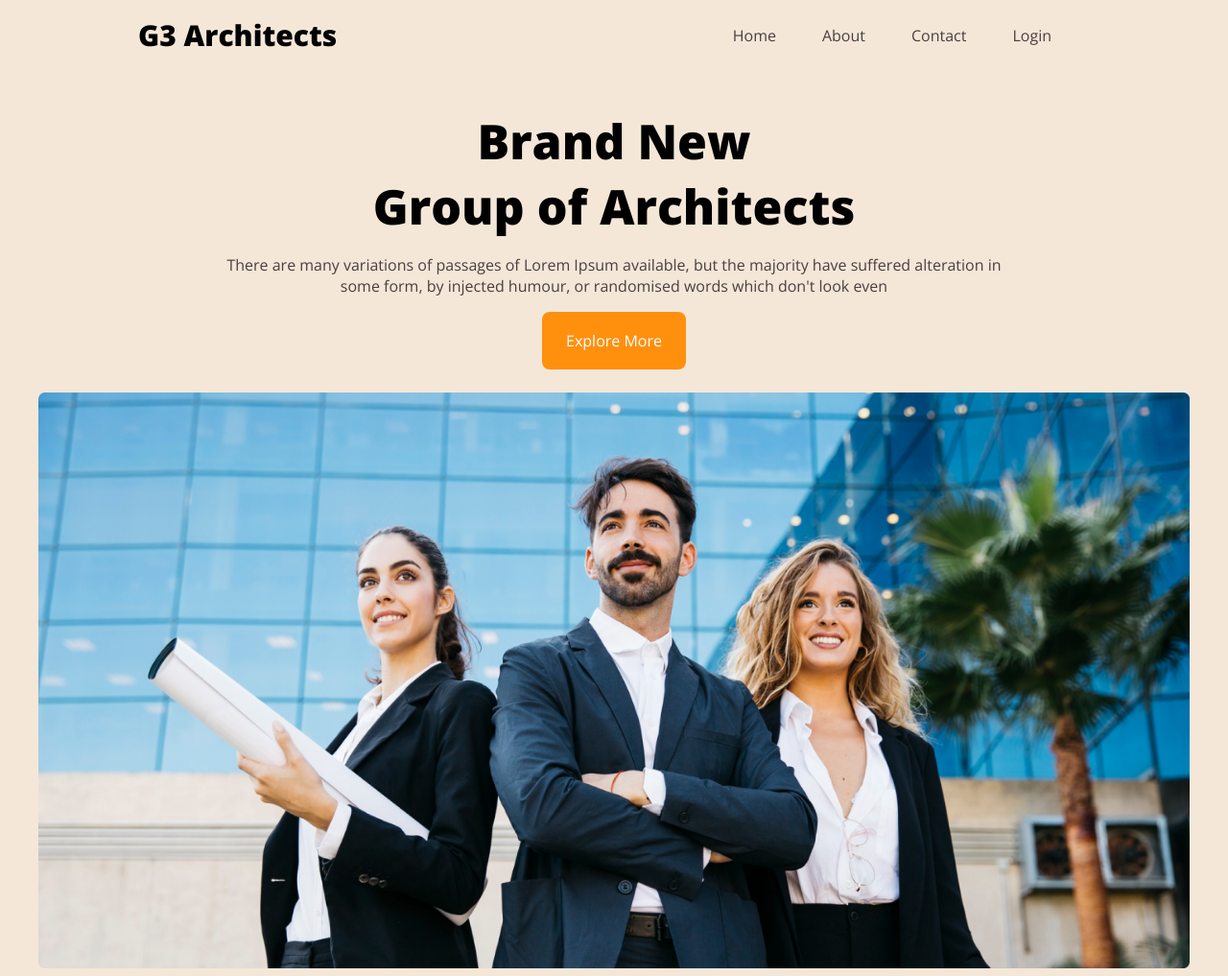
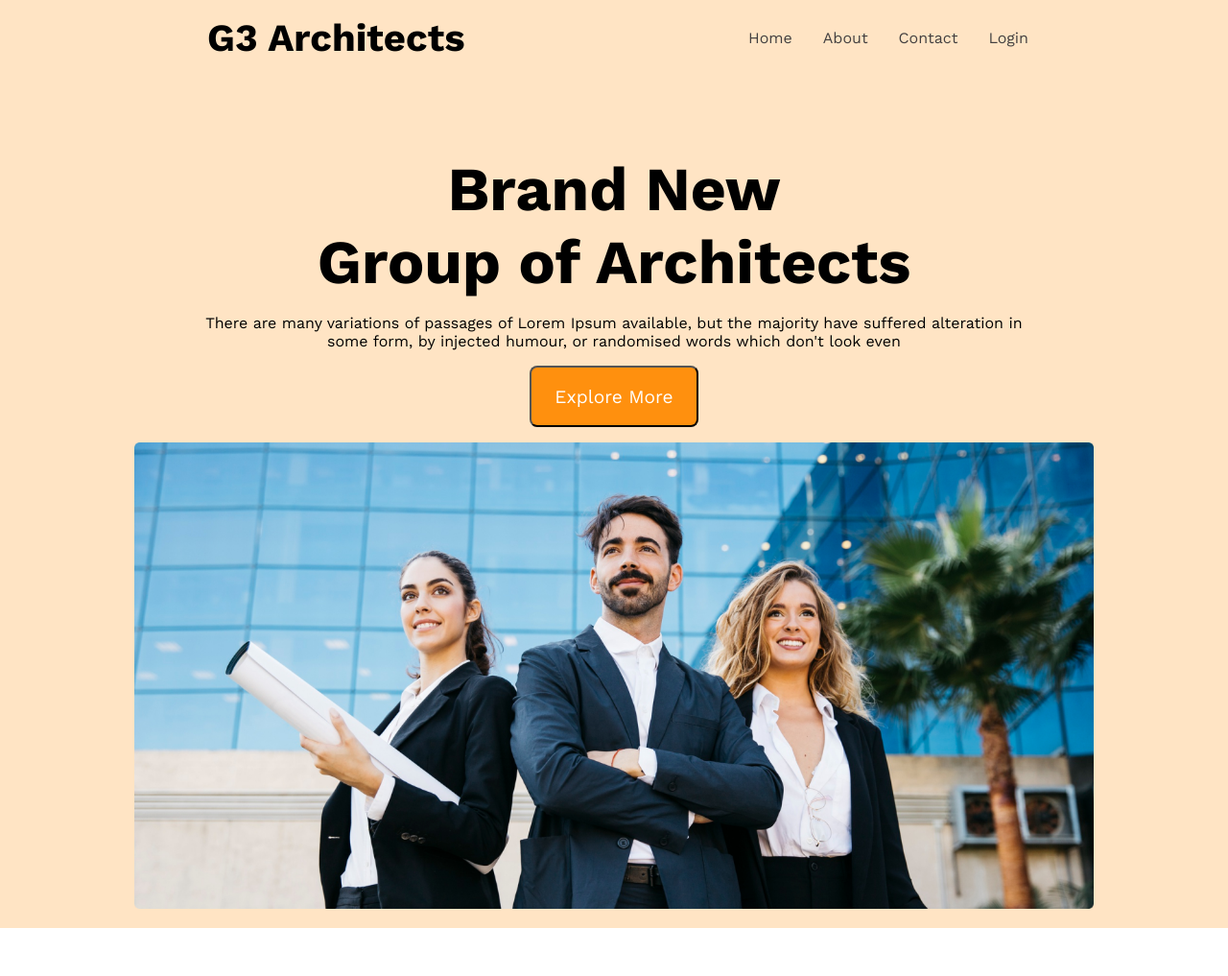
Before and after one commit to TUYA2/My-First-Responsive-Website-Page, a plain HTML site: page index.html in a window 1280 px wide. Shown: the whole page at 96% size. After the commit the page ends 967 px from the top, so only its background shows below. Drawn offline with nearby package versions, Linux system fonts and the light colour scheme.

Commit message:
added final header part

```diff
--- a/index.html
+++ b/index.html
@@ -3,36 +3,26 @@
 <head>
     <meta charset="UTF-8">
     <meta name="viewport" content="width=device-width, initial-scale=1.0">
-    <title>My Responsive Website</title>
-    <link rel="preconnect" href="https://fonts.googleapis.com">
-<link rel="preconnect" href="https://fonts.gstatic.com" crossorigin>
-<link href="https://fonts.googleapis.com/css2?family=Open+Sans:ital,wght@0,400;0,600;0,800;1,700&display=swap" rel="stylesheet">
+    <title>Responsive Website</title>
     <link rel="stylesheet" href="styles.css">
 </head>
 <body>
     <header>
         <nav>
-            <h3 class="primary-header">G3 Architects</h3>
+            <h3>G3 Architects</h3>
             <ul>
-                <li><a href="">Home</a></li>
-                <li><a href="">About</a></li>
-                <li><a href="">Contact</a></li>
-                <li><a href="">Login</a></li>
-
+            <li><a href="">Home</a></li>
+            <li><a href="">About</a></li>
+            <li><a href="">Contact</a></li>
+            <li><a href="">Login</a></li>
             </ul>
         </nav>
-        <div class="banner">
-            <div class="a">
-                <h1>Brand New <br> Group of  Architects</h1>
-                <p class="para">There are many variations of passages of Lorem Ipsum available, but the majority have suffered alteration in <br> some form, by injected humour, or randomised words which don't look even</p>
-                <button class="button">Explore More</button>
-            </div>
-            <div class="b">
-            <img height="600px" width="1200px" src="images/banner.png" alt="" >
-
-            </div>
+        <div>
+            <h1>Brand New <br> Group of Architects</h1>
+            <p>There are many variations of passages of Lorem Ipsum available, but the majority have suffered alteration in <br>some form, by injected humour, or randomised words which don't look even</p>
+            <button>Explore More</button>
+            <img src="images/banner.png" alt="">
         </div>
-
 
     </header>
 </body>
--- a/styles.css
+++ b/styles.css
@@ -1,97 +1,93 @@
-*{
-    margin: 0;
-    font-family: 'Open Sans', sans-serif;
-}
+  @import url('https://fonts.googleapis.com/css2?family=Open+Sans:ital,wght@0,400;0,600;0,800;1,700&family=Work+Sans:wght@400;700;800&display=swap');
 
-.primary-header{
-    font-size:30px ;
-    font-weight: bold;
-}
-header{
-    background-color:rgb(244, 231, 216);
+  *{
+    font-family: 'Work Sans', sans-serif;
+    margin: 0%;
+  }
 
+  header{
+    background-color: bisque;
+    padding:0rem 6rem 0 6rem ;
+  }
+  nav{
+    display:flex ;
+    justify-content: space-between;
+    align-items:center ;
+    padding:1rem 5rem  ;
+  }
+  h3{
+    font-size:2.5rem ;
+    padding-left:2.5rem ;
+  }
+li,a{
+    list-style:none ;
+    text-decoration: none;
+    color: rgb(67, 64, 64);
+    margin-right:1rem;
+    font-weight: 500;
+    font-size:1rem ;
 
 }
-
-nav{
-    display: flex;
-    justify-content: space-between;
-    align-items: center;
-    padding-left:9rem;
-    padding-top: 1rem;
-    padding-right:8.5rem;
-    padding-bottom:.5rem ;
-}
-
-
-li,a{
-    list-style: none;
-    color:rgb(75, 63, 63);
-    margin-right: 1.5rem;
-    text-decoration: none;
-
-
-}
-nav > ul{
+ul{
     display: flex;
 
 }
-.a,.b{
+div{
     text-align: center;
+    margin: 0 auto;
+    max-width: 1000px;
+}
+img{
+   width:100%;
+   padding:1rem 0;
+}
+button{
+    background-color: #FF900E;
+    color: white;
+    font-size:1.2rem ;
+    cursor: pointer;
+    border-radius:.5rem ;
+    height:4rem ;
+    padding:1rem 1.5rem 1rem 1.5rem ;
+    margin-top: 1rem;
+}
 
-}
-.banner{
-    padding:3rem 0px 1rem 0px ;
+p{
+  font-size:1rem;
+  margin-top: 1rem;
 }
 h1{
-    font-size:50px ;
-    font-weight: bolder;
-}
-.para{
-    color:rgb(75, 63, 63);
-    margin: 1rem 0rem;
-}
-button{
-    margin-bottom:1.5rem ;
-    border:0;
-    color: white;
-    padding:1rem ;
-    background-color:#FF900E;
-    border-radius: 8px;
-    cursor:pointer;
-    font-size:1rem ;
-    width:150px ;
-    height:60px ;
+    font-size:4rem ;
+    padding-top: 5rem;
 }
 
 
 @media screen and (max-width: 576px) {
-    img{
-        width: 90%;
-        height:25% ;
-    }
-    nav {
+    nav{
         flex-direction: column;
     }
-    li{
+    ul{
         margin-top: 1rem;
     }
     header{
-        padding:1rem ;
+        padding:0 2rem 0 2rem ;
+    }
+    h1{
+        padding-top: 1rem;
+    }
+
+}
+@media screen and (min-width: 576px) and (max-width: 1000px) {
+    nav{
+        flex-direction: column;
+    }
+    ul{
+        margin-top: 1rem;
+    }
+    h1{
+        padding-top:1rem ;
+    }
+    header{
+        max-width: 850px;
     }
 }
-@media screen and (min-width: 576px) and (max-width: 1060px) {
-    nav {
-        flex-direction: column;
-    }
-    img{
-        width: 90%;
-        height:25% ;
-    }
-    header{
-    padding:1rem ;
-    }
-    li{
-    margin-top: 1rem;
-    }
-}
```
